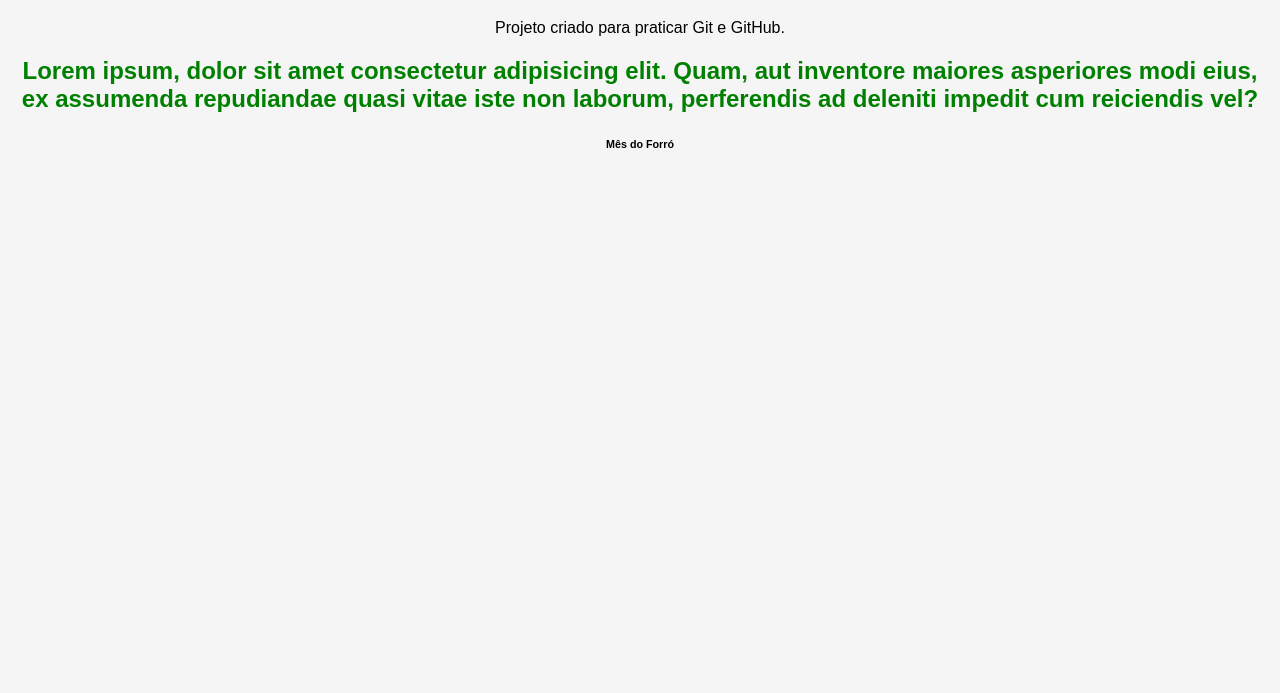
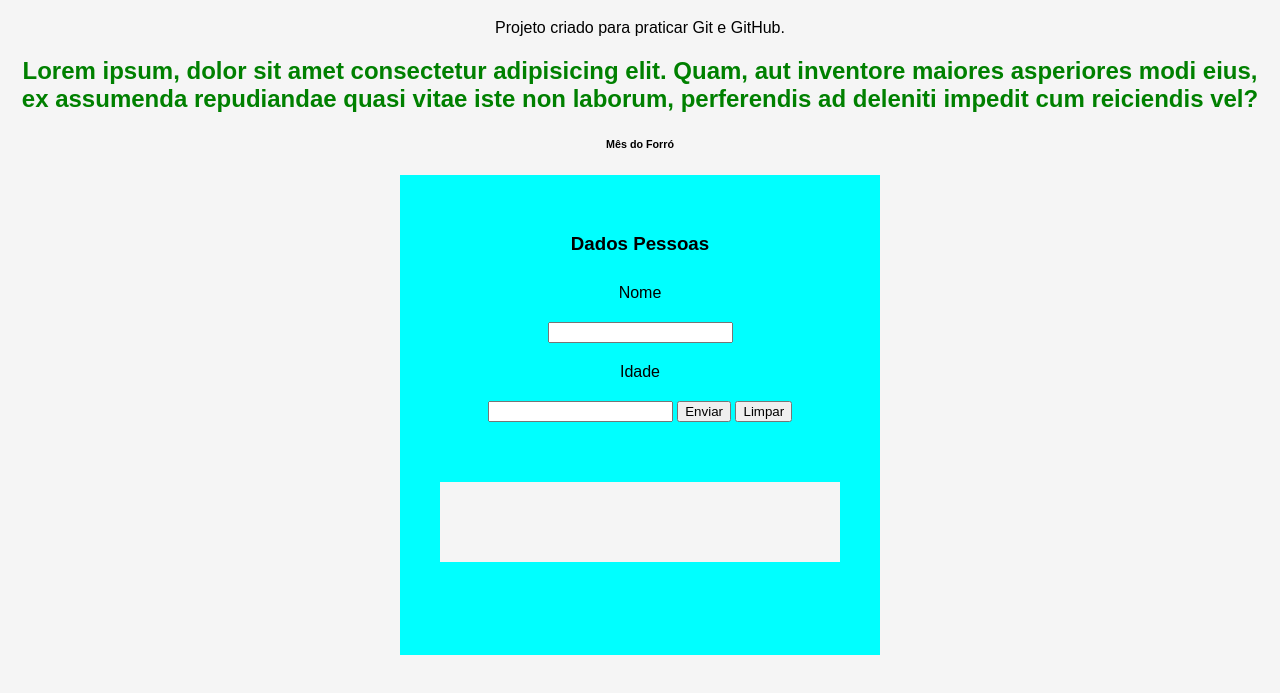
Before and after one commit to LucasAl03/projeto_desafio-web, a plain HTML site: page index.html in a window 1280 px wide. Shown: the part 61-754 px from the top of the page. Drawn offline with Linux system fonts and the light colour scheme.

Commit message:
Adicionado div-form e div-dados formulário criado e formatado

```diff
--- a/css/style.css
+++ b/css/style.css
@@ -15,3 +15,28 @@ h1{
 h2{
     color: green;
 }
+
+#div-form{
+    width: 400px;
+    height: 400px;
+    background-color: aqua;
+    margin: 20px auto;
+    padding: 40px;
+}
+
+label{
+    display: block;
+    padding: 10px 0px;
+}
+
+input{
+    display: inline;
+    margin: 10px 0px;
+}
+
+#div-dados{
+    width: 100%;
+    height: 80px;
+    margin: 50px 0px;
+    background-color: #f5f5f5;
+}
--- a/index.html
+++ b/index.html
@@ -12,5 +12,25 @@
     <p>Projeto criado para praticar Git e GitHub.</p>
     <h2>Lorem ipsum, dolor sit amet consectetur adipisicing elit. Quam, aut inventore maiores asperiores modi eius, ex assumenda repudiandae quasi vitae iste non laborum, perferendis ad deleniti impedit cum reiciendis vel?</h2>
     <h6>Mês do Forró</h6>
+
+    <div id="div-form">
+        <h3>Dados Pessoas</h3>
+
+        <form action="" id="formulario-pessoa">
+            <label for="name"> Nome </label>
+            <input type="text" name="nome" id="nome">
+
+            <label for="idade">Idade</label>
+            <input type="text" name="idade" id="idade">
+
+            <button type="submit"> Enviar </button>
+            <button type="reset"> Limpar </button>
+        </form>
+
+        <div id="div-dados">
+
+        </div>
+    </div>
+
 </body>
 </html>
```
